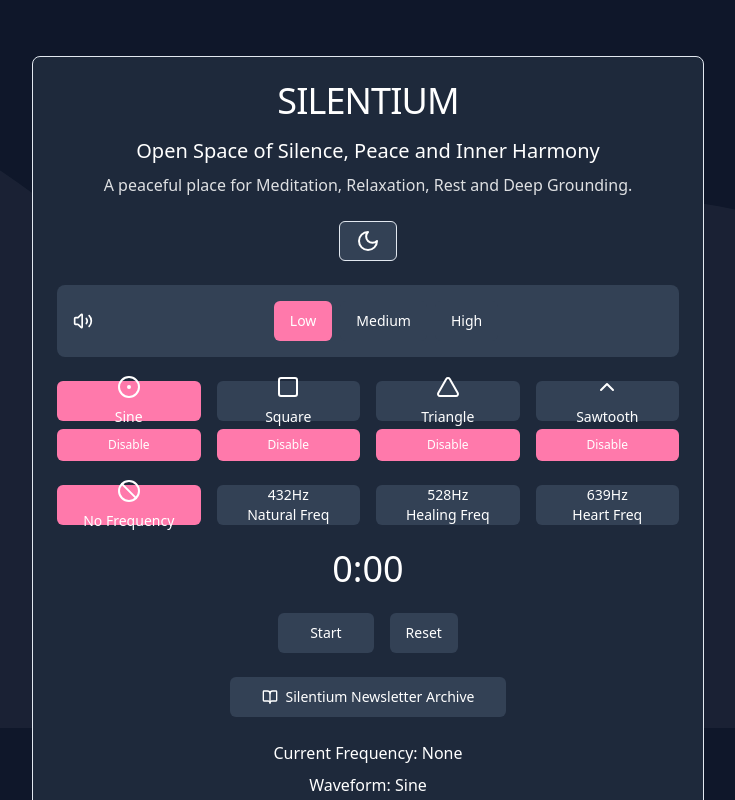
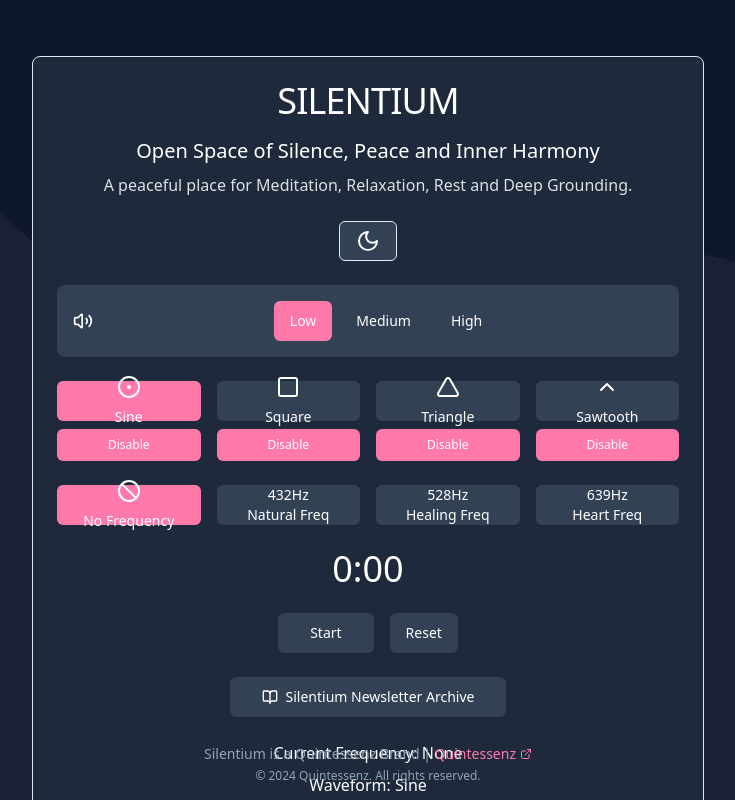
Before and after one commit to quintessenzbiz/silentium-raum, a React (Vite) app: page / in a window 1280 px wide. Shown: the top 800 px of the page, without its empty margins (272-1007 px from the left). Built offline with nearby package versions, Linux system fonts and the light colour scheme; the HTML template or start-up script is replaced by a standard one.

Commit message:
Design aktualisiert: Newsletter zentriert, Wellen hinzugefügt, Footer angepasst

```diff
--- a/src/components/SilentiumRaum.jsx
+++ b/src/components/SilentiumRaum.jsx
@@ -136,7 +136,7 @@ const SilentiumRaum = () => {
     <div className={`min-h-screen p-4 pb-20 relative ${isDarkMode ? 'bg-slate-900' : 'bg-slate-50'}`}>
 
 {/* Wellenhintergrund */}
-<svg className="fixed inset-0 w-full h-full z-0 opacity-5" viewBox="0 0 1440 400" preserveAspectRatio="none">
+<svg className="fixed inset-0 w-full h-full z-10 opacity-5" viewBox="0 0 1440 320" preserveAspectRatio="none">
   <path
     fill={isDarkMode ? 'rgb(226 232 240)' : 'rgb(71 85 105)'}
     fillOpacity="1"
@@ -323,21 +323,17 @@ const SilentiumRaum = () => {
 
   {/* Ko-fi Button */}
   <div className="flex justify-center w-full max-w-2xl mx-auto mb-8">
-        <a
-          href="https://ko-fi.com/opensilentium"
-          target="_blank"
-          rel="noopener noreferrer"
-          className={`inline-flex items-center px-6 py-3 rounded-md ${
-            isDarkMode
-              ? 'bg-[#FF79AB] text-white hover:bg-[#E66A97]'
-              : 'bg-[#FF79AB] text-white hover:bg-[#E66A97]'
-          }`}
-        >
+  <a
+  href="https://ko-fi.com/opensilentium"
+  target="_blank"
+  rel="noopener noreferrer"
+  className={`inline-flex items-center px-6 py-3 rounded-md bg-[#FF79AB] text-white hover:bg-[#E66A97] z-20 relative`}
+>
           <span className="font-light">Support on Ko-fi</span>
         </a>
       </div>
 
-      <footer className={`fixed bottom-0 left-0 right-0 p-4 ${isDarkMode ? 'bg-slate-900' : 'bg-slate-50'}`}>
+      <footer className={`fixed bottom-0 left-0 right-0 p-4 ${isDarkMode ? 'bg-transparent' : 'bg-transparent'} z-20`}>
         <div className="max-w-2xl mx-auto text-center">
           <p className={`text-sm font-light ${isDarkMode ? 'text-slate-400' : 'text-slate-600'}`}>
             Silentium is a Quintessenz Brand |  {' '}
```
